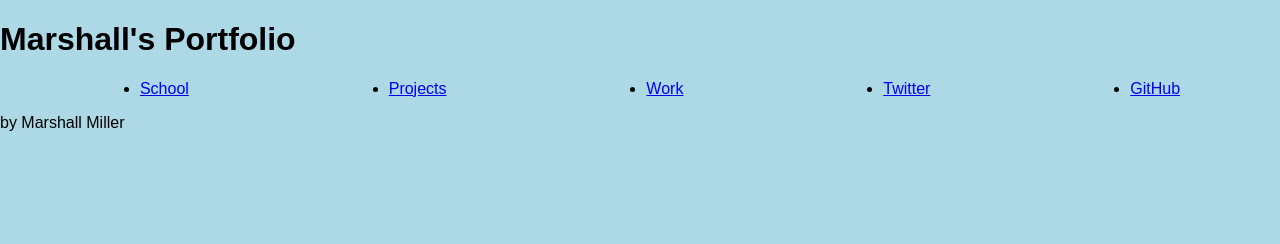
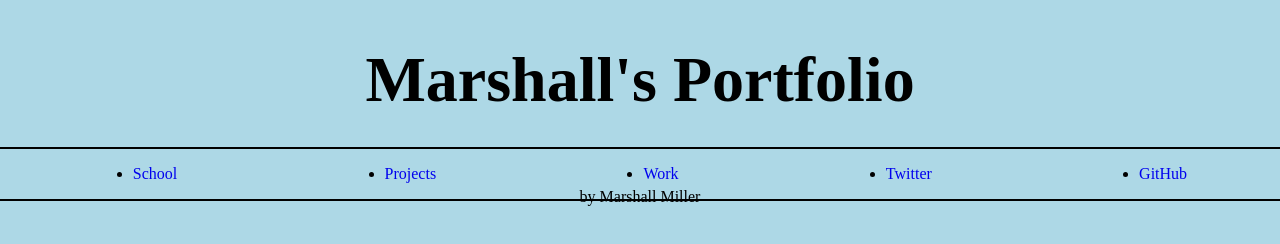
Before and after one commit to Marulo2/marshallsPortfolio, a plain HTML site: page index.html in a window 1280 px wide. Drawn offline with nearby package versions, Linux system fonts and the light colour scheme.

Commit message:
added basic style/layout

```diff
--- a/css/style.css
+++ b/css/style.css
@@ -1,5 +1,32 @@
+* {
+  font-family: Oswald;
+  text-decoration: none;
+}
+
 ul {
   display: flex;
   flex-direction: row;
   justify-content: space-around;
 }
+
+h1 {
+  display: flex;
+  justify-content: center;
+  font-size: 5vw;
+}
+
+.categories {
+  padding-top: 2vw;
+  font-size: 3.5vw;
+  display: flex;
+  justify-content: center;
+}
+
+footer {
+  text-align: center;
+}
+
+nav {
+  margin: -1vw;
+  border: 2px solid black;
+}
```
